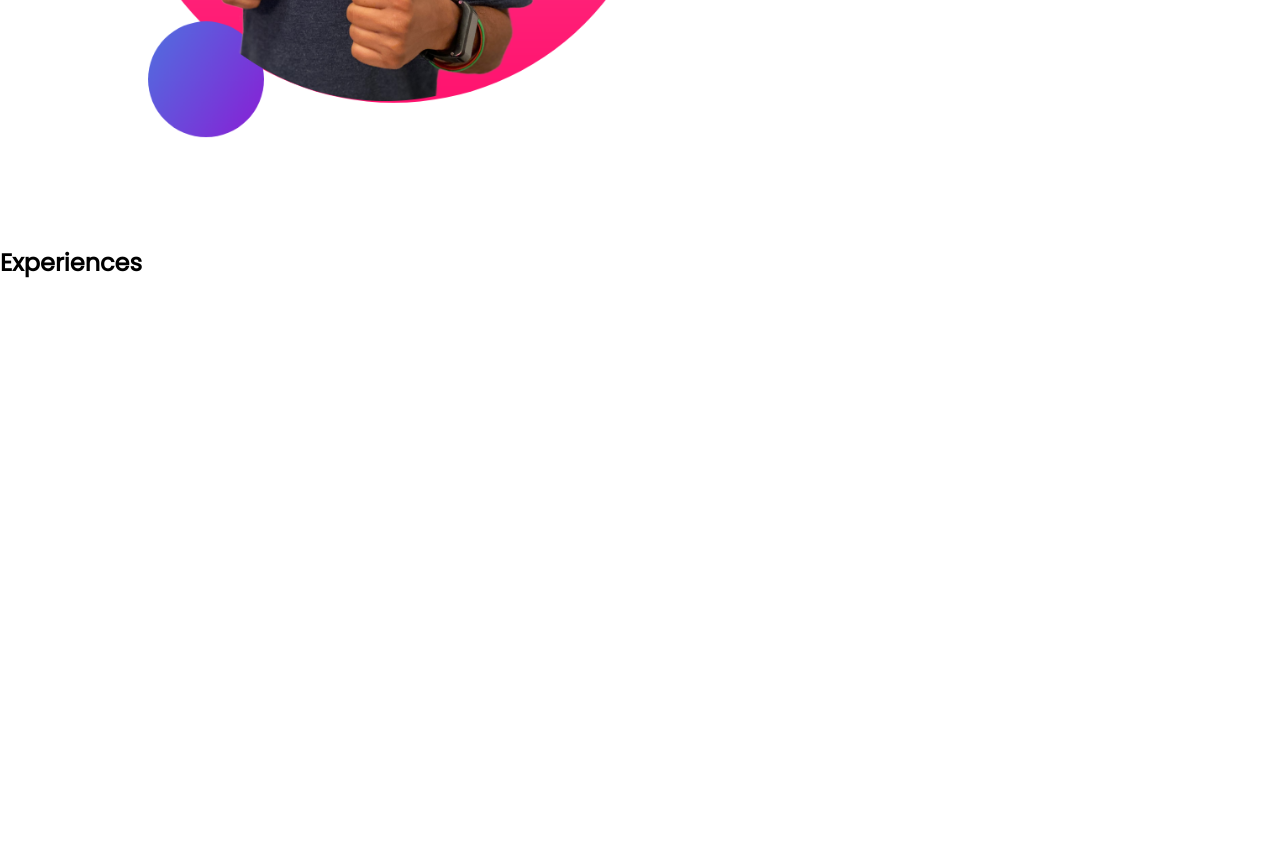
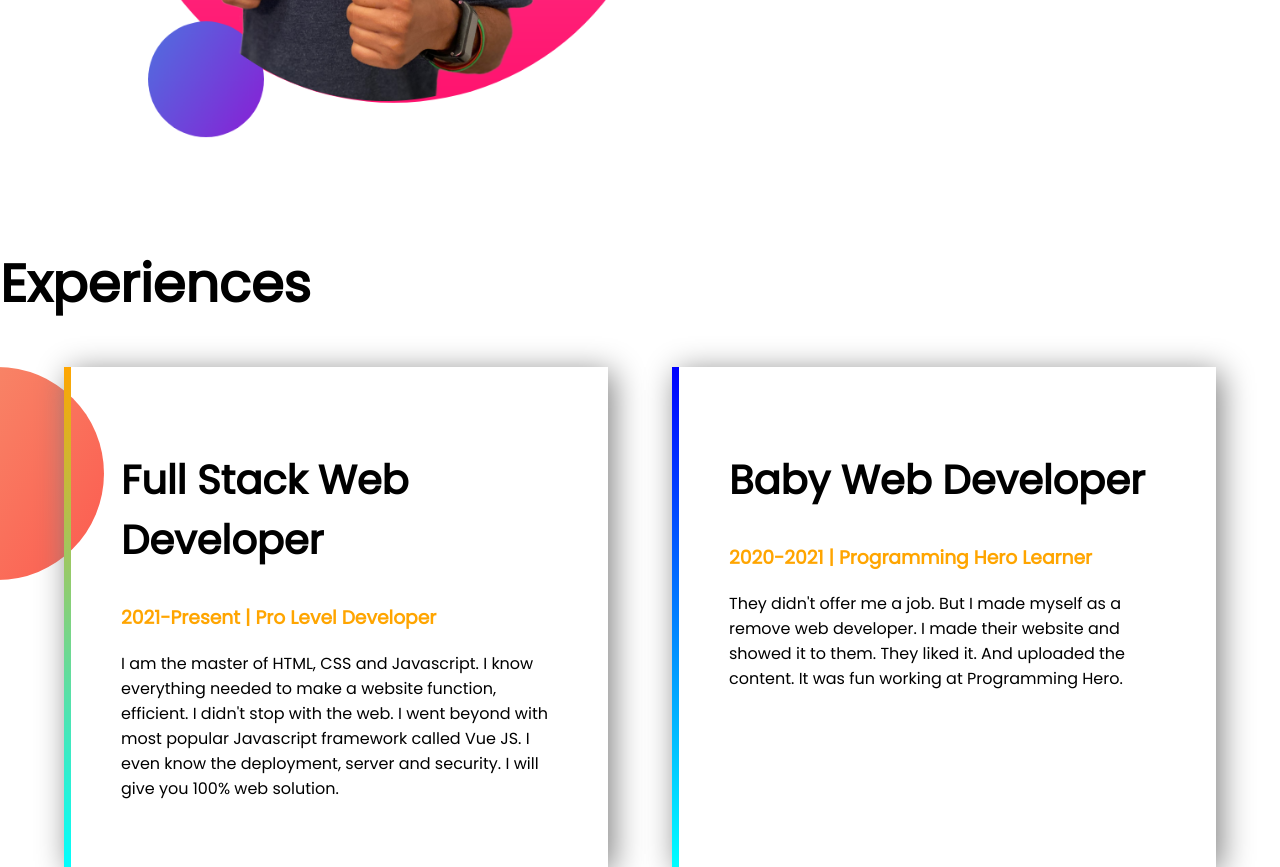
Before and after one commit to gazimasud1/protfolio, a plain HTML site: page index.html in a window 1280 px wide. Shown: the part 1141-2008 px from the top of the page. Before the commit the page ends 1441 px from the top, so only its background shows below. Drawn offline with Linux system fonts and the light colour scheme.

Commit message:
file added

```diff
--- a/index.html
+++ b/index.html
@@ -62,9 +62,28 @@
 
 
     <section id="experiance-section">
-        <h2>Experiences</h2>
+        <div class="experiance">
+            <h2>Experiences</h2>
+
+        </div>
 
 
+        <div class="developer">
+
+
+
+        <div id="stact-developer" class="full-stact">
+            <h2>Full Stack Web Developer</h2>
+            <h3 class="orange-color">2021-Present | Pro Level Developer</h3>
+            <p>I am the master of HTML, CSS and Javascript. I know everything needed to make a website function, efficient. I didn't stop with the web. I went beyond with most popular Javascript framework called Vue JS. I even know the deployment, server and security. I will give you 100% web solution.</p>
+        </div>
+        <div class="baby-stact" id="babe-dev">
+            <h2>Baby Web Developer</h2>
+            <h3 class="orange-color">2020-2021 | Programming Hero Learner</h3>
+            <p>They didn't offer me a job. But I made myself as a remove web developer. I made their website and showed it to them. They liked it. And uploaded the content. It was fun working at Programming Hero.</p>
+        </div>
+
+    </div>
 
     </section>
 
--- a/style.css
+++ b/style.css
@@ -42,3 +42,48 @@ h1{
     background-position:  right ;
     margin-bottom: 100px;
 }
+#stact-developer {
+    border-left: 7px solid;
+    border-image: linear-gradient(orange , cyan);
+    border-image-slice: 1;
+
+}
+#babe-dev {
+    border-left: 7px solid;
+    border-image: linear-gradient(blue, cyan);
+    border-image-slice: 1;
+
+}
+
+#experiance-section .experiance{
+   font-size: 35px;
+}
+#experiance-section .developer{
+    display: flex;
+    background-image: url(./images/exp-bg.png);
+    background-repeat: no-repeat;
+}
+
+
+#experiance-section .developer .full-stact{
+    width: 40%;
+    margin-left: 5%;
+    box-shadow: 5px 5px 30px gray;
+    padding: 50px;
+
+}
+#experiance-section .developer .full-stact h2{
+   font-size: 40px;
+}
+
+#experiance-section .developer .baby-stact{
+    width: 40%;
+    margin-left: 5%;
+ margin-right: 5%;
+    box-shadow: 5px 5px 30px gray;
+    padding: 50px;
+}
+
+#experiance-section .developer .baby-stact h2{
+    font-size: 40px;
+ }
```
